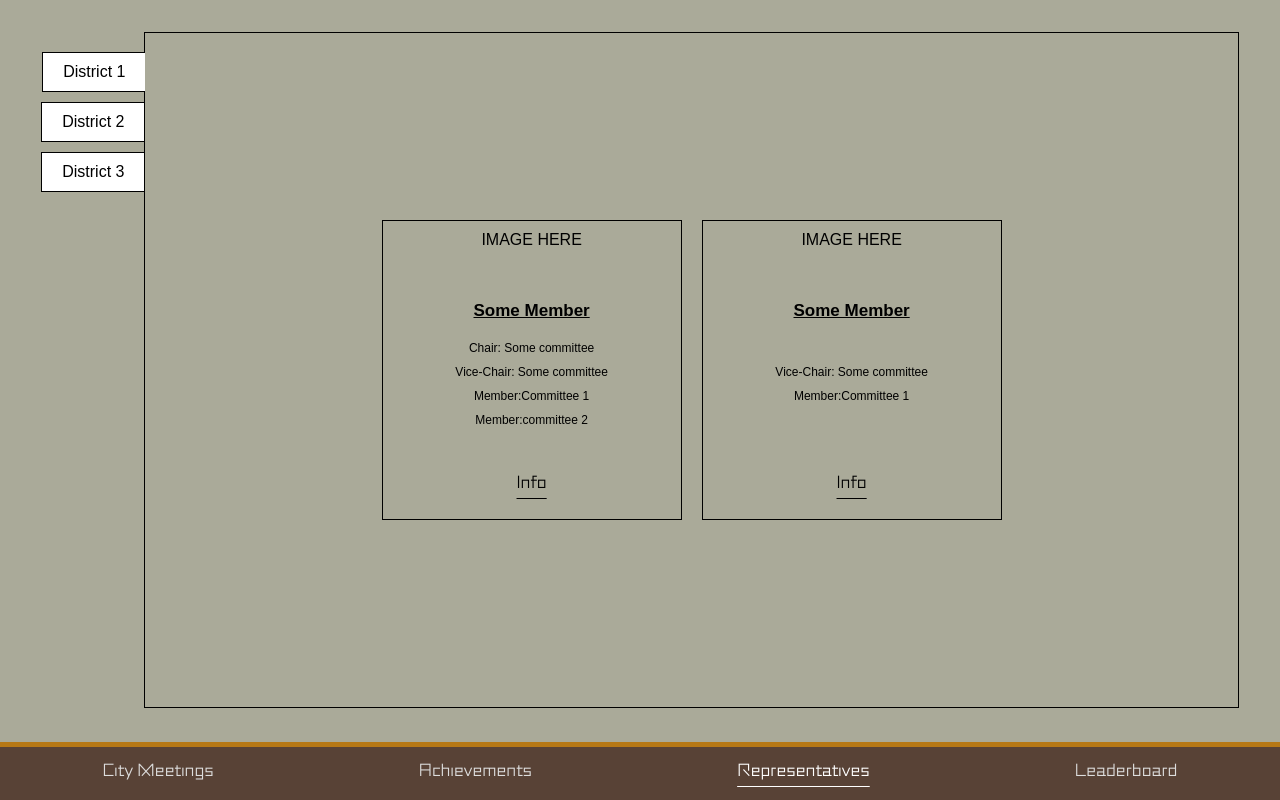
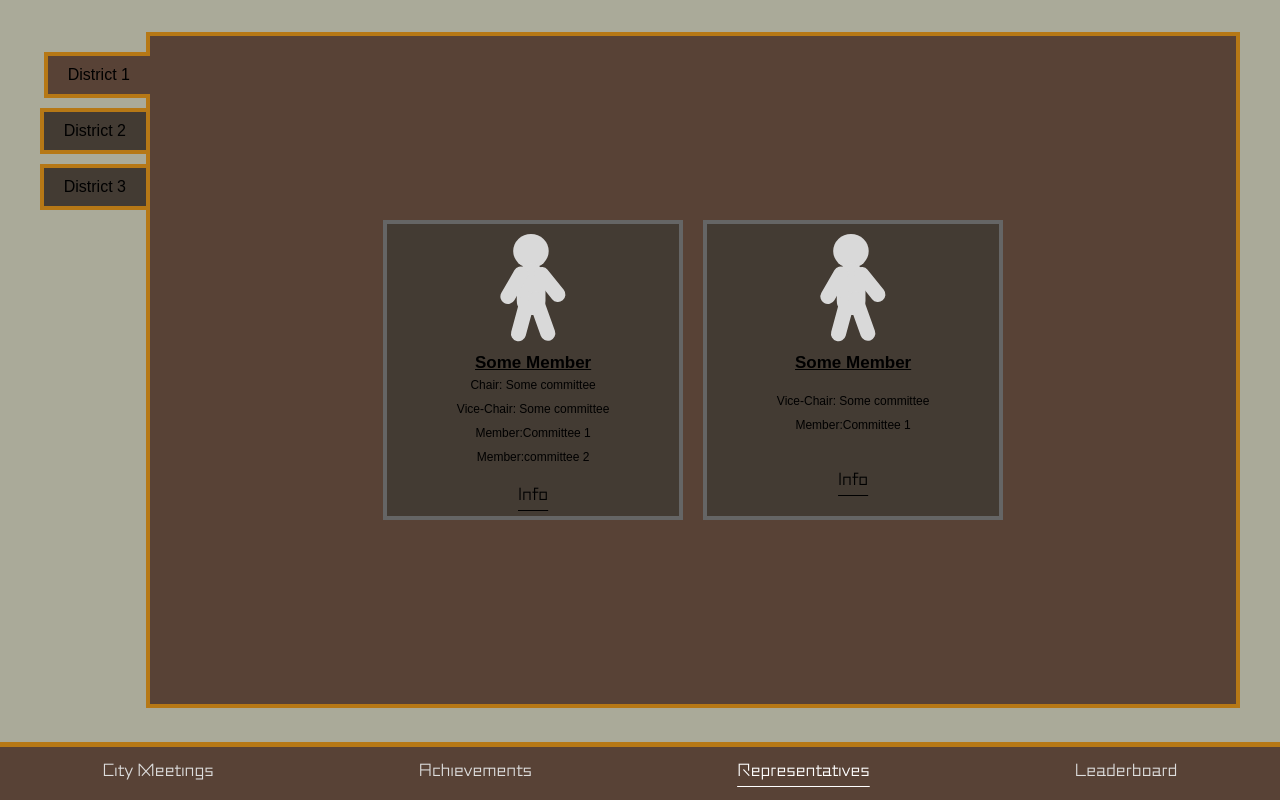
Before and after one commit to FlavorlessQuark/Politiquest, a React (Vite) app in the folder frontend/: page /reps in a window 1280 px wide. Built offline with nearby package versions, Linux system fonts and the light colour scheme.

Commit message:
reps + minor home

```diff
--- a/frontend/src/Home.tsx
+++ b/frontend/src/Home.tsx
@@ -104,7 +104,7 @@ const ButtonList = styled.div`
 const WeekButton = styled.div<{ $active?: boolean }>`
     ${(p) => p.active && "color: #FAFAFA;"}
     border-bottom: 3px solid ${(p) => (p.active ? p.theme.secondary : p.theme.primary)};
-    background-color: ${(p) => (p.active ? p.theme.primary : p.theme.secondary)};
+    background-color: ${(p) => (p.active ? "#8e823e": "#cab74f")};
     padding: 10px 20px;
      &: hover {
         cursor: pointer;
--- a/frontend/src/Reps.tsx
+++ b/frontend/src/Reps.tsx
@@ -97,9 +97,10 @@ const RepRect = styled.div`
   padding: 10px 10px;
   height: 100%;
   width: 90%;
-   border: 1px solid black;
+   border: 4px solid ${props => props.theme.secondary};
    gap: 20px;
    flex-wrap: wrap;
+   background: ${props => props.theme.primary};
 
 `;
 const RepTabContainer = styled.div`
@@ -113,8 +114,9 @@ const RepTab = styled.div<{ $active?: boolean }>`
     padding: 10px 20px;
     border: 1px solid black;
     z-index: 2;
-    background: white;
-    right:  ${(props) => (props.$active ? "-1px" : "-0px;")};
+    background: ${props => (props.$active ? props.theme.primary : props.theme.highlight) };
+    right:  ${(props) => (props.$active ? "-4px" : "-0px;")};
+    border: 4px solid ${props => props.theme.secondary};
     border-right: 0px;
     position: relative;
 
--- a/frontend/src/components/MeetingCard.tsx
+++ b/frontend/src/components/MeetingCard.tsx
@@ -33,8 +33,8 @@ const Section = styled.div`
     display: flex;
     flex-direction: column;
     background-color: ${(props) => props.theme.secondary};
-    border-radius: 8px;
-    padding: 8px 8px;
+    border-radius: 4px;
+    padding: 4px 4px;
     width: 100%;
     align-items: center;
     height: 90%;
@@ -47,6 +47,7 @@ const SectionInner = styled.div`
   padding: 5px 5px;
   width: 100%;
   height: 100%;
+  border-radius: 6px;
   align-items: center;
 `;
 
@@ -88,9 +89,10 @@ const BigButton = styled(Button)`
     padding: 15px 30px;
     margin: 1rem;
     font-size: 20px;
+    background-color: orange;
 `;
 
-const BottmRow = styled.div`\
+const BottmRow = styled.div`
     display: flex;
     flex-direction: row;
     width: 100%;
--- a/frontend/src/components/RepCard.tsx
+++ b/frontend/src/components/RepCard.tsx
@@ -1,10 +1,11 @@
 import styled from "styled-components";
+import Person from "../assets/Person.svg"
 
 const RepCard = ({ data }) => {
   console.log("data", data);
   return (
     <Container>
-      <Img> IMAGE HERE</Img>
+      <Img src={Person}/>
       <TopSection>
         <Title> {data.name}</Title>
         <CommitteeSection>
@@ -31,11 +32,12 @@ const Container = styled.div`
     display: flex;
     height: 300px;
     width: 300px;
-    border: 1px solid black;
+    border: 4px solid #656565;
     padding: 10px 10px;
     flex-direction: column;
     text-align: center;
-    gap: 20px;
+    gap: 10px;
+    background: ${ props => props.theme.highlight};
 `;
 
 const CommitteeSection = styled.div`
@@ -51,14 +53,14 @@ const TopSection = styled.div`
     justify-content: space-between;
     align-items: center;
     text-align: center;
-    height: 70%;
+    height: 80%;
     gap: 5px;
     font-size: 12px;
 `;
 
-const Img = styled.div`
+const Img = styled.img`
     width: 100%;
-    height: 25%;
+    height: 40%;
 `;
 const Text = styled.div`
     width: 100%;
```
Also changed, not shown: frontend/src/assets/Person.svg (added).
